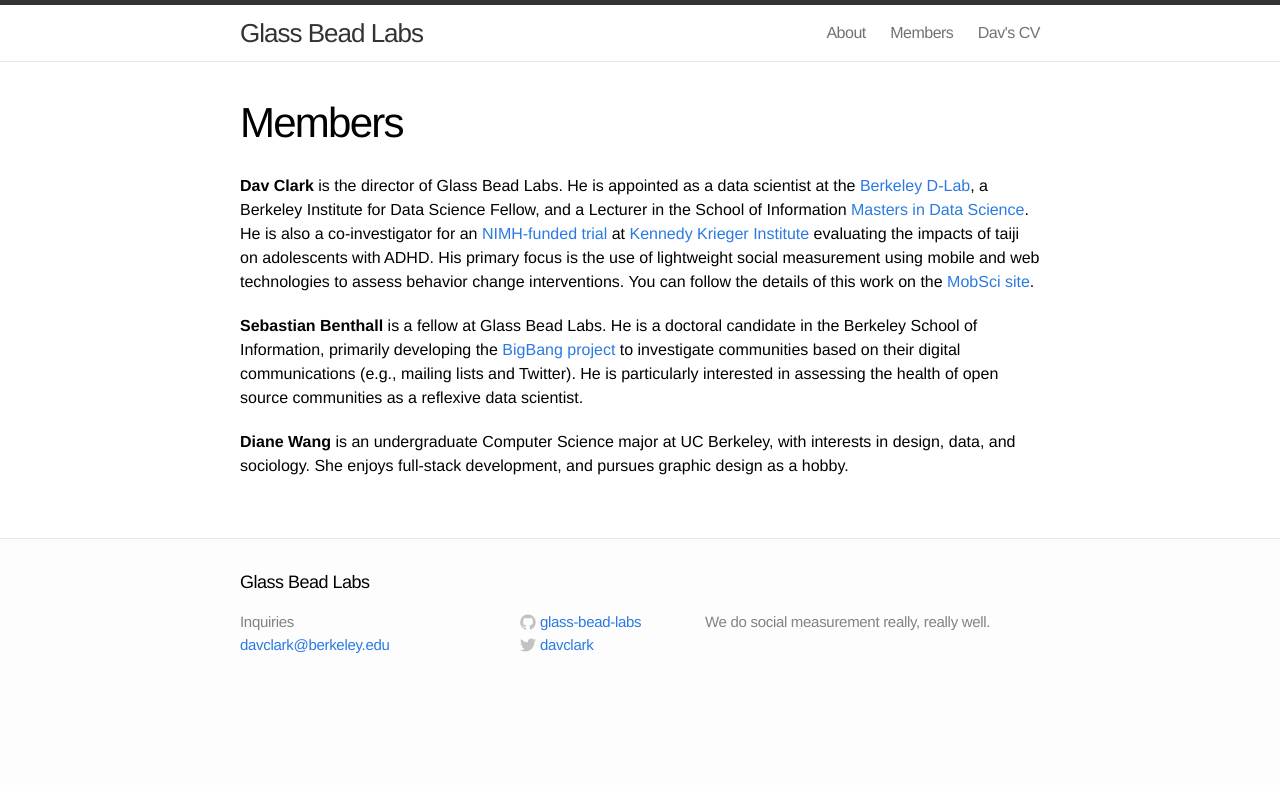
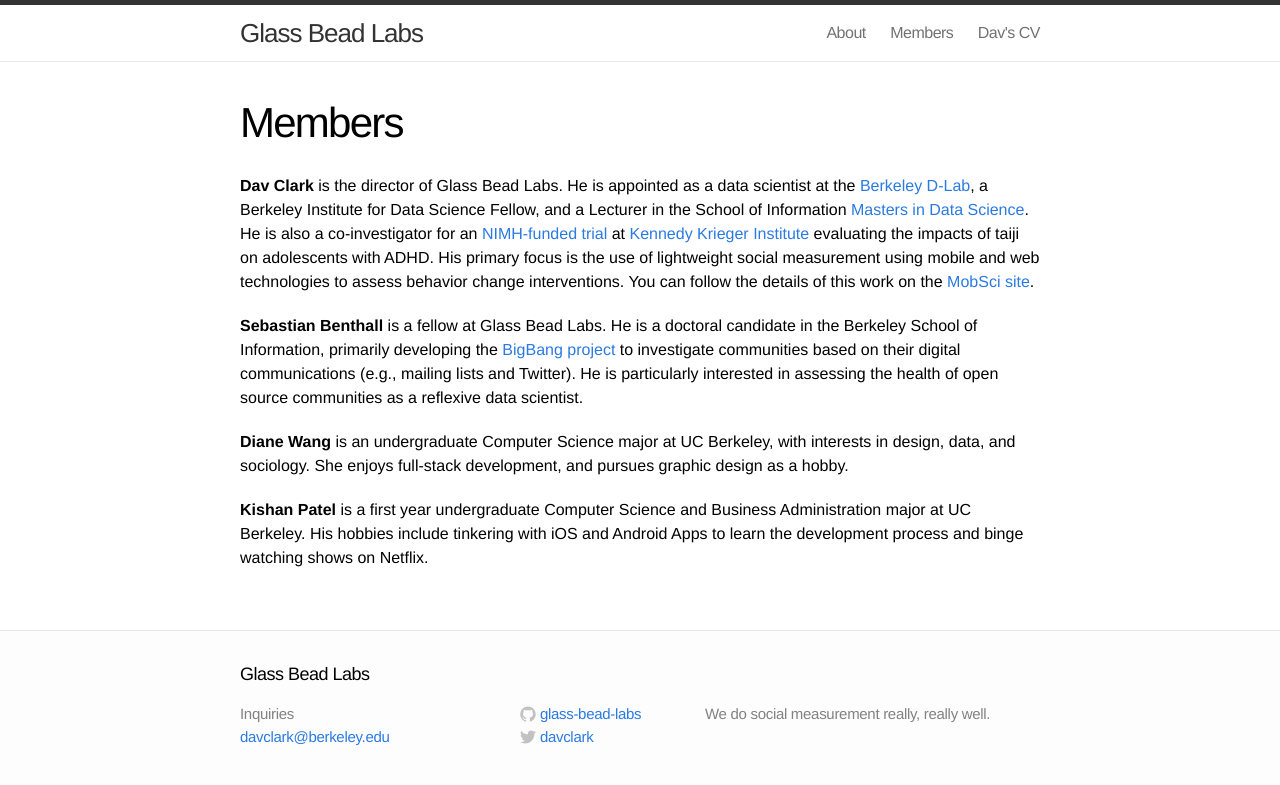
Before and after one commit to glass-bead-labs/bead.glass, a Jekyll site: the page built from members.md, in a window 1280 px wide. Shown: the top 785 px of the page. Built offline with Jekyll 4.4.1, drawn with Linux system fonts in a browser that asks for light colours.

Commit message:
Update Kishan's bio on Members Page

```diff
--- a/members.md
+++ b/members.md
@@ -24,3 +24,5 @@
 the health of open source communities as a reflexive data scientist.
 
 **Diane Wang** is an undergraduate Computer Science major at UC Berkeley, with interests in design, data, and sociology. She enjoys full-stack development, and pursues graphic design as a hobby.
+
+**Kishan Patel** is a first year undergraduate Computer Science and Business Administration major at UC Berkeley.  His hobbies include tinkering with iOS and Android Apps to learn the development process and binge watching shows on Netflix.
```
